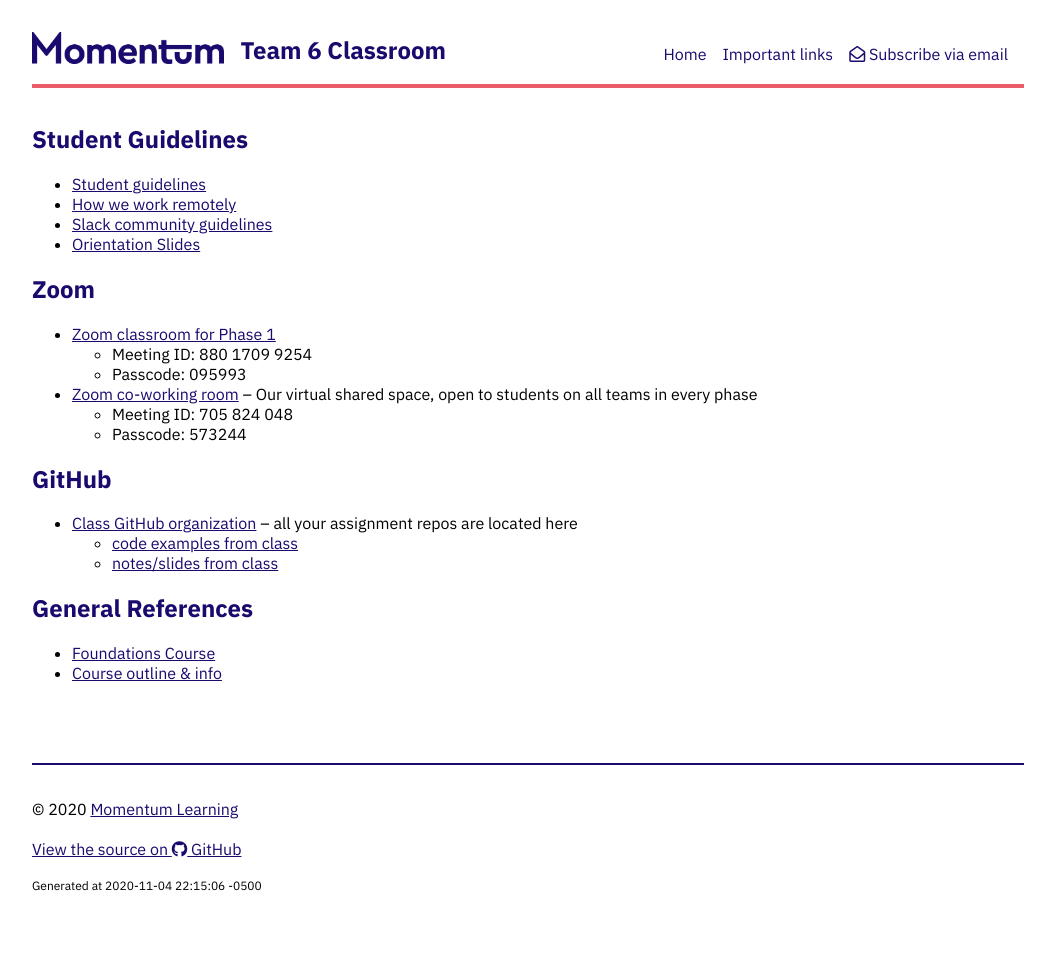
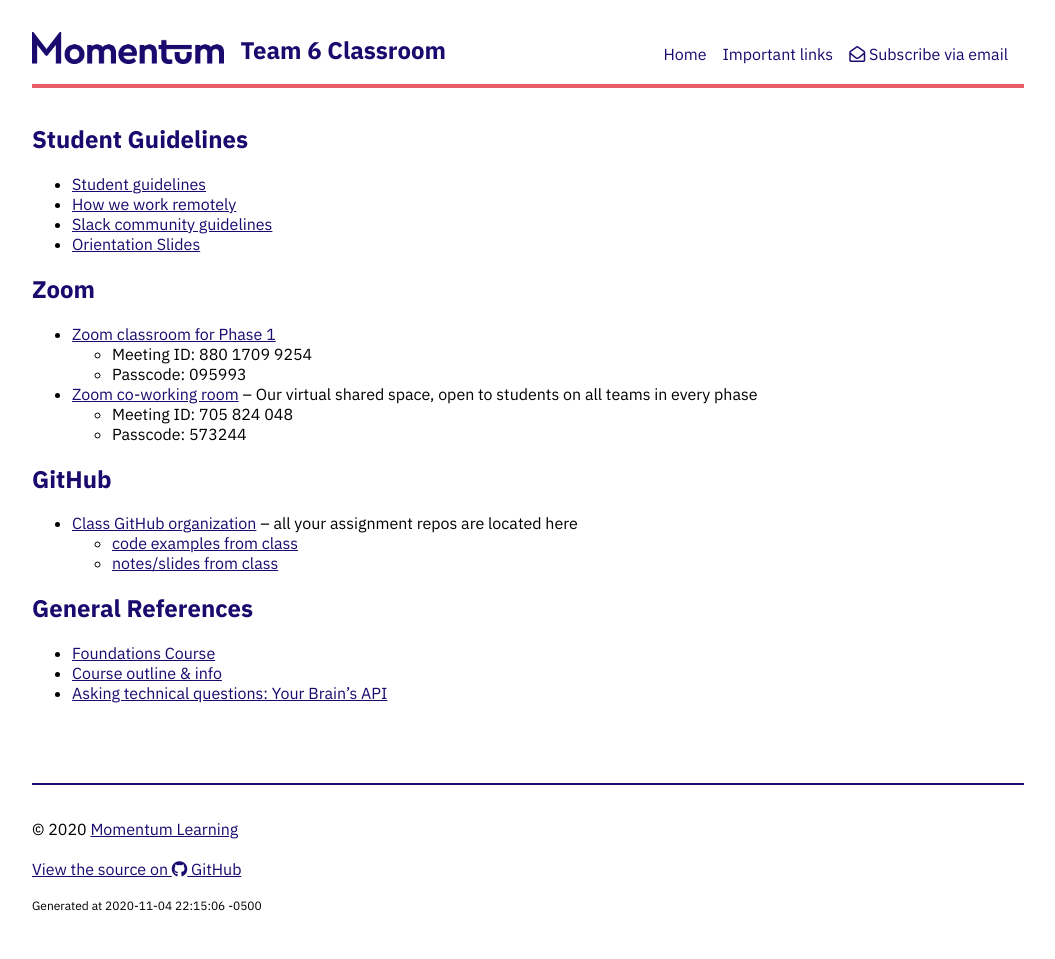
Before and after one commit to momentum-team-6/momentum-team-6.github.io, a Jekyll site: the page built from links.md, in a window 1280 px wide. Shown: the whole page, without its empty margins (112-1167 px from the left). Built offline with Jekyll 4.4.1, drawn with Linux system fonts in a browser that asks for light colours; nearby versions of some CDN libraries.

Commit message:
Add technical help video to important links

```diff
--- a/links.md
+++ b/links.md
@@ -30,3 +30,4 @@ layout: default
 
 - [Foundations Course](https://foundations.momentumlearn.com/)
 - [Course outline & info]({% link course-outline.md %})
+- [Asking technical questions: Your Brain's API](https://www.youtube.com/watch?v=hY14Er6JX2s)
```
